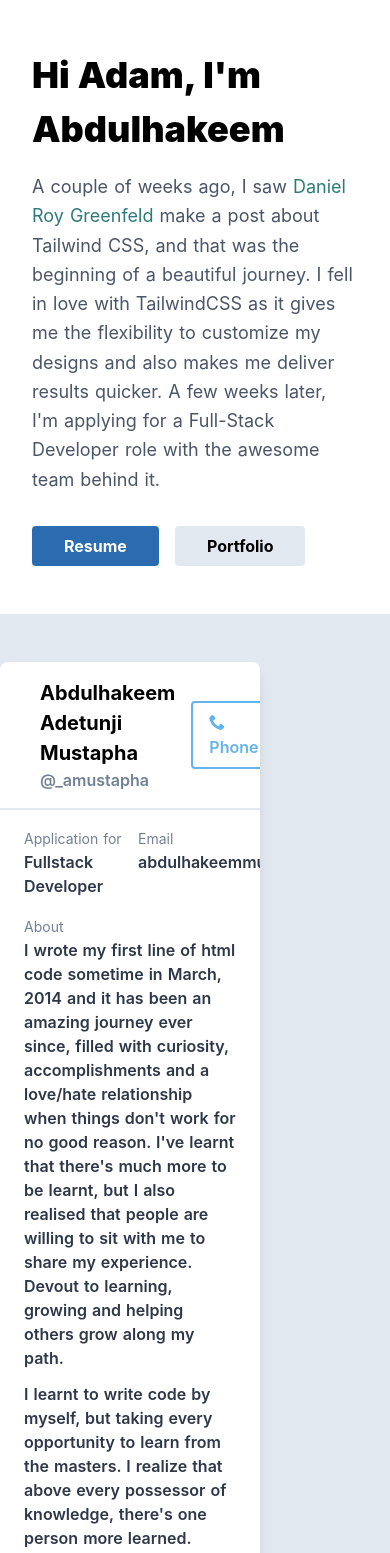
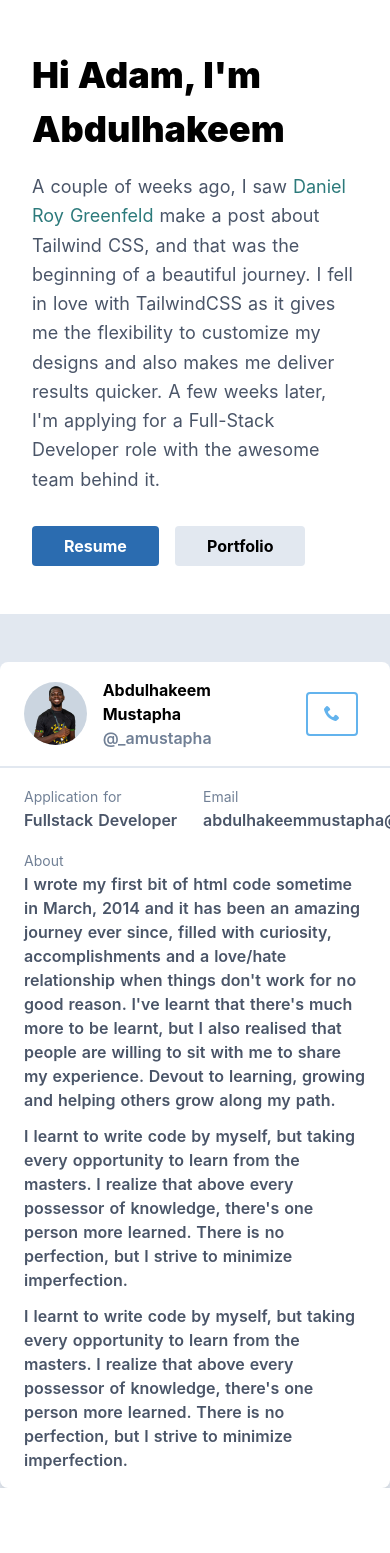
Before and after one commit to amustapha/tailwind-application, a Nuxt app: page / in a window 390 px wide. Shown: the top 1553 px of the page. After the commit the page ends 1488 px from the top, so only its background shows below. Built offline with nearby package versions, Linux system fonts and the light colour scheme.

Commit message:
Make header responsive

```diff
--- /dev/null
+++ b/components/profile/ProfileHeader.vue
@@ -0,0 +1,31 @@
+<template>
+  <div class="border-b-2 w-full py-4 px-6">
+    <div class="flex items-center">
+      <div class="w-16  flex-shrink">
+        <img src="/imgs/my-pic-no-bg.png" class="w-full rounded-full bg-gray-400 mx-auto"/>
+      </div>
+      <div class="flex-grow px-4">
+        <h2 class="text-md md:text-xl font-bold">Abdulhakeem <span class="hidden md:inline">Adetunji</span> Mustapha</h2>
+        <h6 class="text-gray-600 font-semibold"><a href="https://twitter.com/_amustapha">@_amustapha</a></h6>
+
+      </div>
+      <div class="flex-shrink font-semibold">
+        <a class="btn btn-contact text-blue-400 mr-2 border-blue-400 hover:text-blue-600 hover-border-blue-600"
+           href="tel:+2347067577058">
+          <span class="icon-phone md:mr-2"/>
+          <span class="hidden md:inline"> Phone</span>
+        </a>
+      </div>
+    </div>
+  </div>
+</template>
+
+<script>
+  export default {
+    name: 'ProfileHeader'
+  }
+</script>
+
+<style scoped>
+
+</style>
--- a/components/profile/index.vue
+++ b/components/profile/index.vue
@@ -1,26 +1,8 @@
 <template>
   <div class="container mx-auto mx-8">
-    <div class="w-8/12">
+    <div class="w-full xl:w-8/12">
       <div class="card flex-wrap">
-        <div class="border-b-2 w-full py-4 px-6">
-          <div class="flex items-center">
-            <div class="w-16  flex-shrink">
-              <img src="/imgs/my-pic-no-bg.png" class="w-full rounded-full bg-gray-400 mx-auto"/>
-            </div>
-            <div class="flex-grow px-4">
-              <h2 class="text-xl font-bold">Abdulhakeem Adetunji Mustapha</h2>
-              <h6 class="text-gray-600 font-semibold"><a href="https://twitter.com/_amustapha">@_amustapha</a></h6>
-
-            </div>
-            <div class="flex-shrink font-semibold">
-              <a class="btn btn-contact text-blue-400 mr-2 border-blue-400 hover:text-blue-600 hover-border-blue-600"
-                 href="tel:+2347067577058">
-                <span class="icon-phone mr-2"/>
-                Phone
-              </a>
-            </div>
-          </div>
-        </div>
+        <profile-header/>
         <div class="py-4 px-6 w-full">
           <div class="grid grid-cols-2 gap-4">
             <keyset label="Application for">Fullstack Developer</keyset>
@@ -28,13 +10,16 @@
             </keyset>
             <keyset label="About" class="col-span-2">
               <p>
-                I wrote my first line of html code sometime in March, 2014 and it has been an amazing journey ever
-                since,
+                I wrote my first bit of html code sometime in March, 2014 and it has been an amazing journey ever since,
                 filled with curiosity, accomplishments and a love/hate relationship when things don't work for no good
                 reason.
                 I've learnt that there's much more to be learnt, but I also realised that people are willing to sit with
-                me
-                to share my experience. Devout to learning, growing and helping others grow along my path.
+                me to share my experience. Devout to learning, growing and helping others grow along my path.
+              </p>
+
+              <p class="mt-3">I learnt to write code by myself, but taking every opportunity to learn from the masters.
+                I realize that above every possessor of knowledge, there's one person more learned. There is no
+                perfection, but I strive to minimize imperfection.
               </p>
 
               <p class="mt-3">I learnt to write code by myself, but taking every opportunity to learn from the masters.
@@ -57,10 +42,14 @@
 
 <script>
   import Keyset from './keyset'
+  import ProfileHeader from './ProfileHeader'
 
   export default {
     name: 'Profile',
-    components: { Keyset }
+    components: {
+      ProfileHeader,
+      Keyset
+    }
   }
 </script>
 
--- a/components/profile/keyset.vue
+++ b/components/profile/keyset.vue
@@ -1,7 +1,7 @@
 <template>
   <div v-bind="$attrs">
     <label class="text-gray-600 text-sm">{{ label }}</label>
-    <div class="text-md font-semibold text-gray-800"><slot /></div>
+    <div class="text-md font-semibold text-gray-700"><slot /></div>
 
   </div>
 </template>
```
Also changed, not shown: static/imgs/my-pic-no-bg.png (added).
